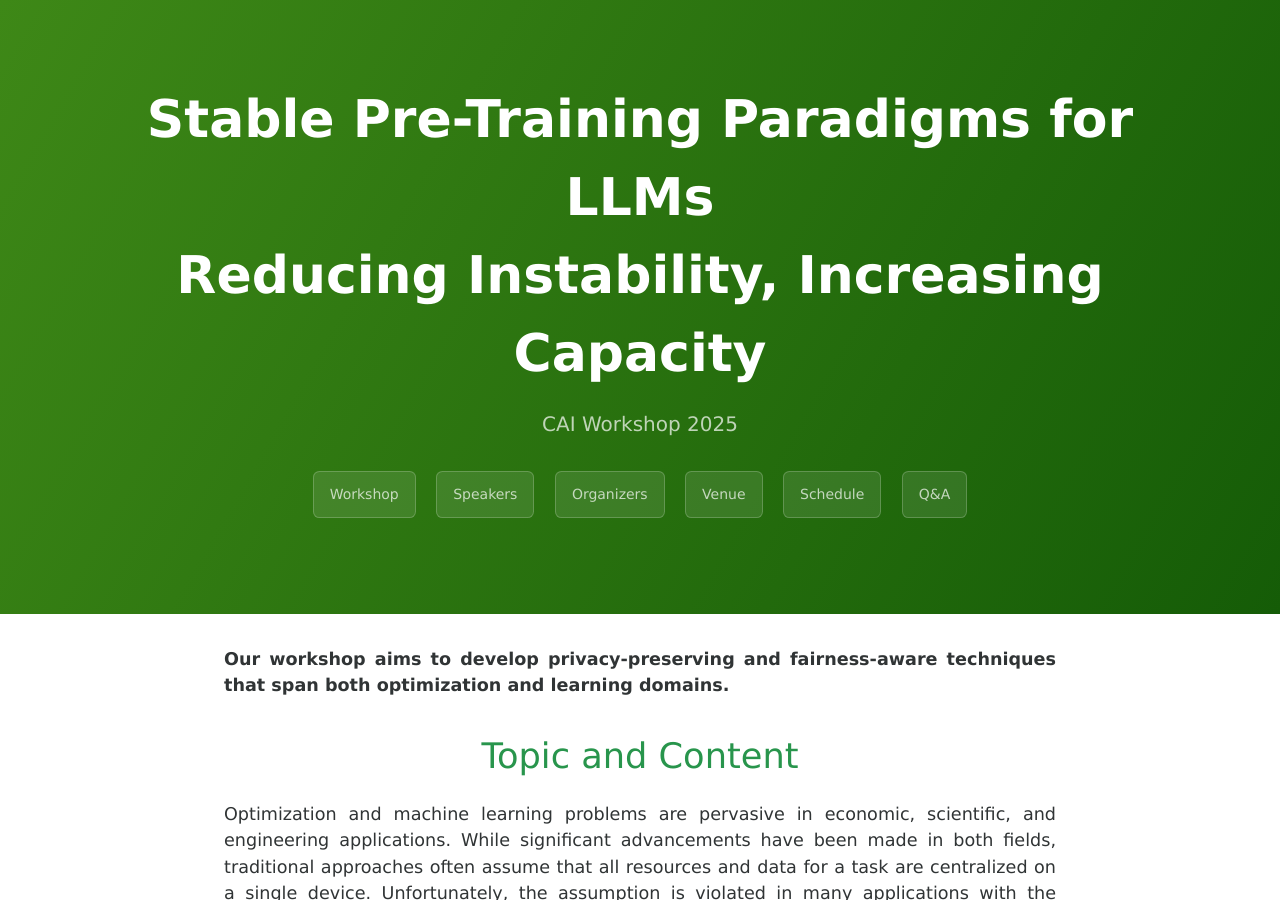
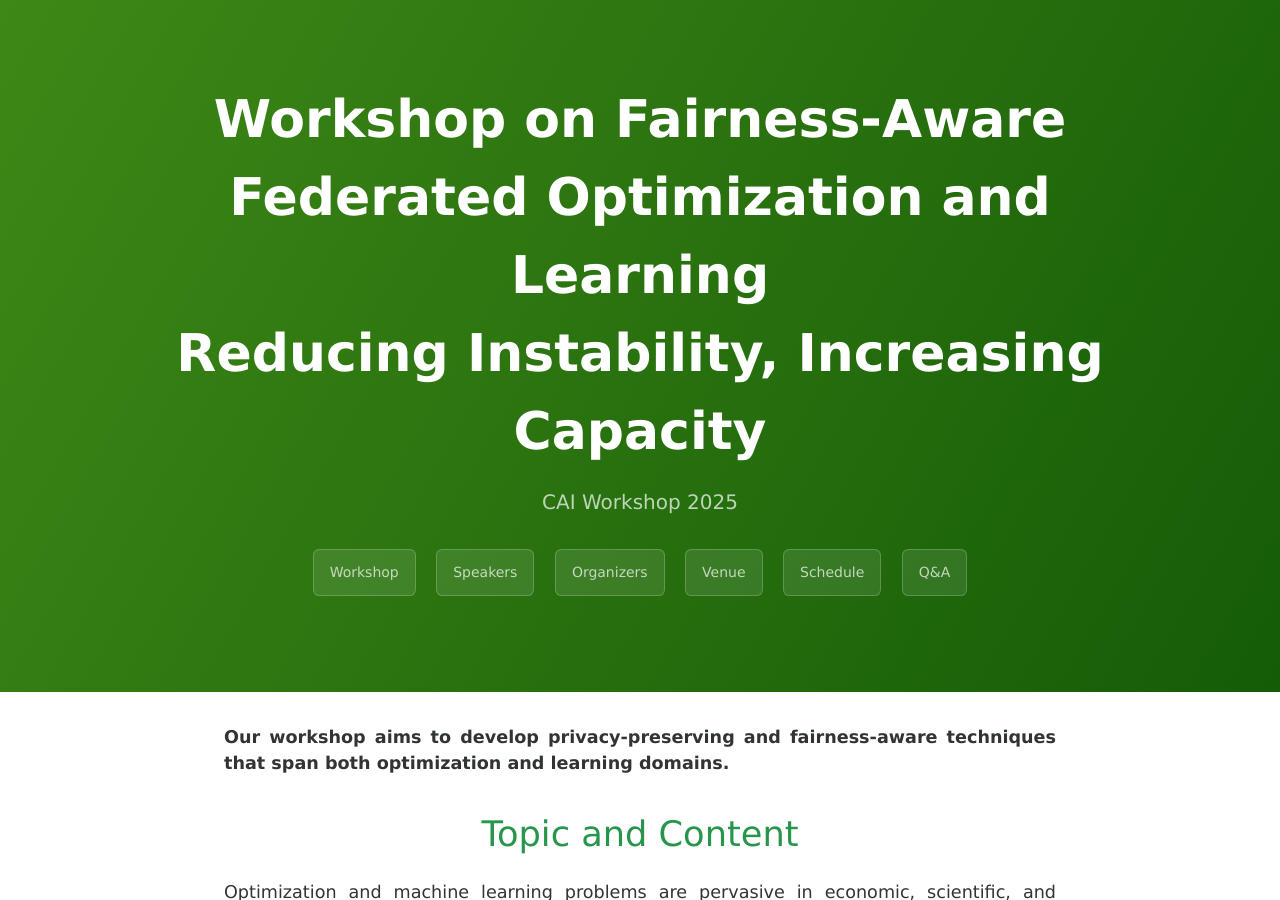
Before and after one commit to xw00616/Fairness-aware-Federated-Optimization-and-Learning, a Jekyll site: the page built from index.md, in a window 1280 px wide and 900 px high. Built offline with Jekyll 4.4.1, drawn with Linux system fonts in a browser that asks for light colours.

Commit message:
Update _config.yml

```diff
--- a/_config.yml
+++ b/_config.yml
@@ -1,14 +1,14 @@
 # Setup
-title: Stable Pre-Training Paradigms for LLMs <br> Reducing Instability, Increasing Capacity
+title: Workshop on Fairness-Aware Federated Optimization and Learning <br> Reducing Instability, Increasing Capacity
 description: CAI Workshop 2025
-baseurl:      "/stable-pretraining-paradigms-for-llms-workshop.github.io"
+baseurl:      "/Fairness-aware-Federated-Optimization-and-Learning"
 paginate:     1
 locale:       "en"
 
 # About/contact
 author:
   #name:       Author name
-  url:       "https://stable-pretraining-paradigms-for-llms.github.io"
+  url:       "https://xw00616.github.io/Fairness-aware-Federated-Optimization-and-Learning"
 
 #Others
 navigation:
```
